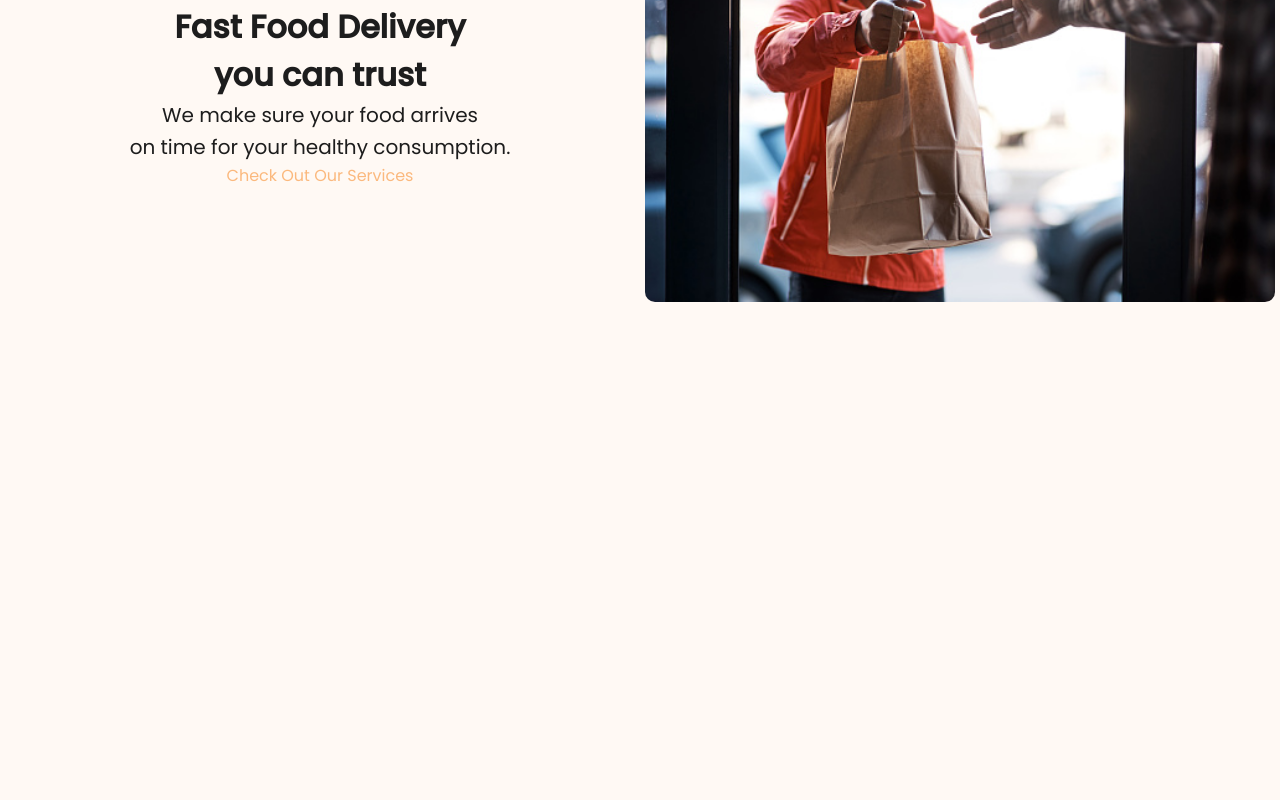
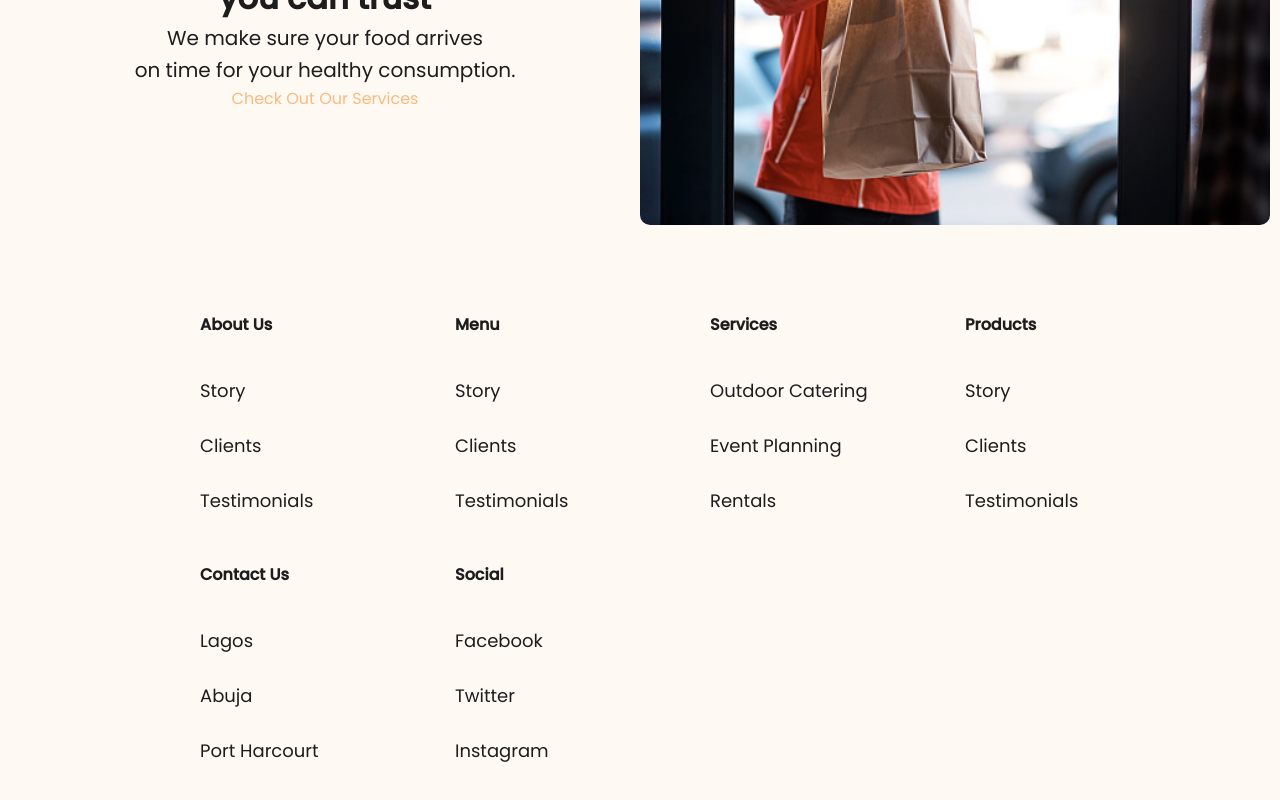
Before and after one commit to St80ene/fast-food-app, a React (Create React App) app: page / in a window 1280 px wide. Shown: the part 1606-2406 px from the top of the page. Before the commit the page ends 1920 px from the top, so only its background shows below. Built offline with nearby package versions, Linux system fonts and the light colour scheme.

Commit message:
added footer

```diff
--- a/src/App.scss
+++ b/src/App.scss
@@ -11,7 +11,7 @@ a {
 
 @media screen and (max-width: 768px) {
   body {
-    overflow: hidden;
+    overflow-x: hidden;
   }
 }
 
--- /dev/null
+++ b/src/components/Footer/FooterContainers/footer.js
@@ -0,0 +1,51 @@
+import React from 'react';
+import Footer from '..';
+
+function FooterContainer() {
+  return (
+    <Footer>
+      <Footer.Wrapper>
+        <Footer.Row>
+          <Footer.Column>
+            <Footer.Title>About Us</Footer.Title>
+            <Footer.Link href="#">Story</Footer.Link>
+            <Footer.Link href="#">Clients</Footer.Link>
+            <Footer.Link href="#">Testimonials</Footer.Link>
+          </Footer.Column>
+          <Footer.Column>
+            <Footer.Title>Menu</Footer.Title>
+            <Footer.Link href="#">Story</Footer.Link>
+            <Footer.Link href="#">Clients</Footer.Link>
+            <Footer.Link href="#">Testimonials</Footer.Link>
+          </Footer.Column>
+          <Footer.Column>
+            <Footer.Title>Services</Footer.Title>
+            <Footer.Link href="#">Outdoor Catering</Footer.Link>
+            <Footer.Link href="#">Event Planning</Footer.Link>
+            <Footer.Link href="#">Rentals</Footer.Link>
+          </Footer.Column>
+          <Footer.Column>
+            <Footer.Title>Products</Footer.Title>
+            <Footer.Link href="#">Story</Footer.Link>
+            <Footer.Link href="#">Clients</Footer.Link>
+            <Footer.Link href="#">Testimonials</Footer.Link>
+          </Footer.Column>
+          <Footer.Column>
+            <Footer.Title>Contact Us</Footer.Title>
+            <Footer.Link href="#">Lagos</Footer.Link>
+            <Footer.Link href="#">Abuja</Footer.Link>
+            <Footer.Link href="#">Port Harcourt</Footer.Link>
+          </Footer.Column>
+          <Footer.Column>
+            <Footer.Title>Social</Footer.Title>
+            <Footer.Link href="#">Facebook</Footer.Link>
+            <Footer.Link href="#">Twitter</Footer.Link>
+            <Footer.Link href="#">Instagram</Footer.Link>
+          </Footer.Column>
+        </Footer.Row>
+      </Footer.Wrapper>
+    </Footer>
+  );
+}
+
+export default FooterContainer;
--- a/src/components/Footer/index.jsx
+++ b/src/components/Footer/index.jsx
@@ -0,0 +1,30 @@
+import React from 'react';
+import { Container, Wrapper, Row, Column, Link, Title } from './styles/footer';
+
+export default function Footer({ children, ...props }) {
+  return (
+    <>
+      <Container {...props}>{children}</Container>
+    </>
+  );
+}
+
+Footer.Wrapper = function FooterWrapper({children, ...props}) {
+  return <Wrapper {...props}>{children}</Wrapper>;
+}
+
+Footer.Row = function FooterRow({ children, ...props }) {
+  return <Row {...props}>{children}</Row>;
+};
+
+Footer.Column = function FooterColumn({ children, ...props }) {
+  return <Column {...props}>{children}</Column>;
+};
+
+Footer.Link = function FooterLink({ children, ...props }) {
+  return <Link {...props}>{children}</Link>;
+};
+
+Footer.Title = function FooterTitle({ children, ...props }) {
+  return <Title {...props}>{children}</Title>;
+};
--- /dev/null
+++ b/src/components/Footer/styles/footer.js
@@ -0,0 +1,44 @@
+import styled from 'styled-components';
+
+const Container = styled.footer`
+  width: 100%;
+  padding: 80px 60px;
+  margin: auto;
+`;
+
+const Wrapper = styled.div`
+  display: flex;
+  flex-direction: column;
+  justify-content: center;
+  max-width: 1000px;
+  margin: 0 auto;
+`;
+
+const Column = styled.div`
+  display: flex;
+  flex-direction: column;
+  text-align: left;
+  margin-left: 60px;
+`;
+
+const Row = styled.div`
+  display: grid;
+  grid-template-columns: repeat(auto-fill, minmax(230px, 1fr));
+  grid-gap: 20px;
+
+  @media screen and (max-width: 1000px) {
+    grid-template-columns: repeat(auto-fill, minmax(200px, 1fr));
+  }
+`;
+
+const Link = styled.div`
+  font-size: 18px;
+  margin-bottom: 28px;
+  text-decoration: none;
+`;
+
+const Title = styled.h3`
+  margin-bottom: 40px;
+`;
+
+export { Container, Column, Row, Title, Link, Wrapper };
--- a/src/components/Home/Home.scss
+++ b/src/components/Home/Home.scss
@@ -1,5 +1,6 @@
 .main {
   scroll-behavior: smooth;
+  padding: 10px;
 
   & img {
     height: auto;
@@ -68,13 +69,10 @@
   }
 
   &__intro-image {
-    margin: 0 auto;
-    padding: 5px;
+    margin: auto;
     animation: bounceInRight;
     animation-duration: 2s;
-
     min-width: 50vh;
-    min-height: 400px;
     border-radius: 5px;
 
     @media screen and (min-width: 850px) {
--- a/src/components/Home/index.jsx
+++ b/src/components/Home/index.jsx
@@ -4,6 +4,7 @@ import '../../styles/random.scss';
 import { Delivery, Salad, Second } from '../../assets/img';
 import 'animate.css';
 import { Link } from 'react-router-dom';
+import FooterContainer from '../Footer/FooterContainers/footer';
 
 function HomePage() {
   return (
@@ -81,6 +82,7 @@ function HomePage() {
             </div>
           </div>
         </section>
+        <FooterContainer/>
       </main>
     </>
   );
--- a/src/components/Layout/Layout.jsx
+++ b/src/components/Layout/Layout.jsx
@@ -1,13 +1,11 @@
 import React from 'react';
 import Nav from '../Navbar';
-// import NavBar from '../NavBar';
 import classes from './Layout.module.scss';
 
 function Layout({ children }) {
   return (
     <>
       <Nav />
-      {/* <NavBar /> */}
       <div className={classes.container}>{children}</div>
     </>
   );
--- a/src/components/Navbar/index.jsx
+++ b/src/components/Navbar/index.jsx
@@ -15,7 +15,7 @@ function Nav() {
   return (
     <nav className="navbar">
       <div className="navbar__logo">
-        <h4>Food Corner</h4>
+        <h4>FoodCorner</h4>
       </div>
       <ul className={`navbar__navlinks ${openMenu ? 'isMenuOpen' : ''}`}>
         {MenuItems.map((item, index) => {
```
